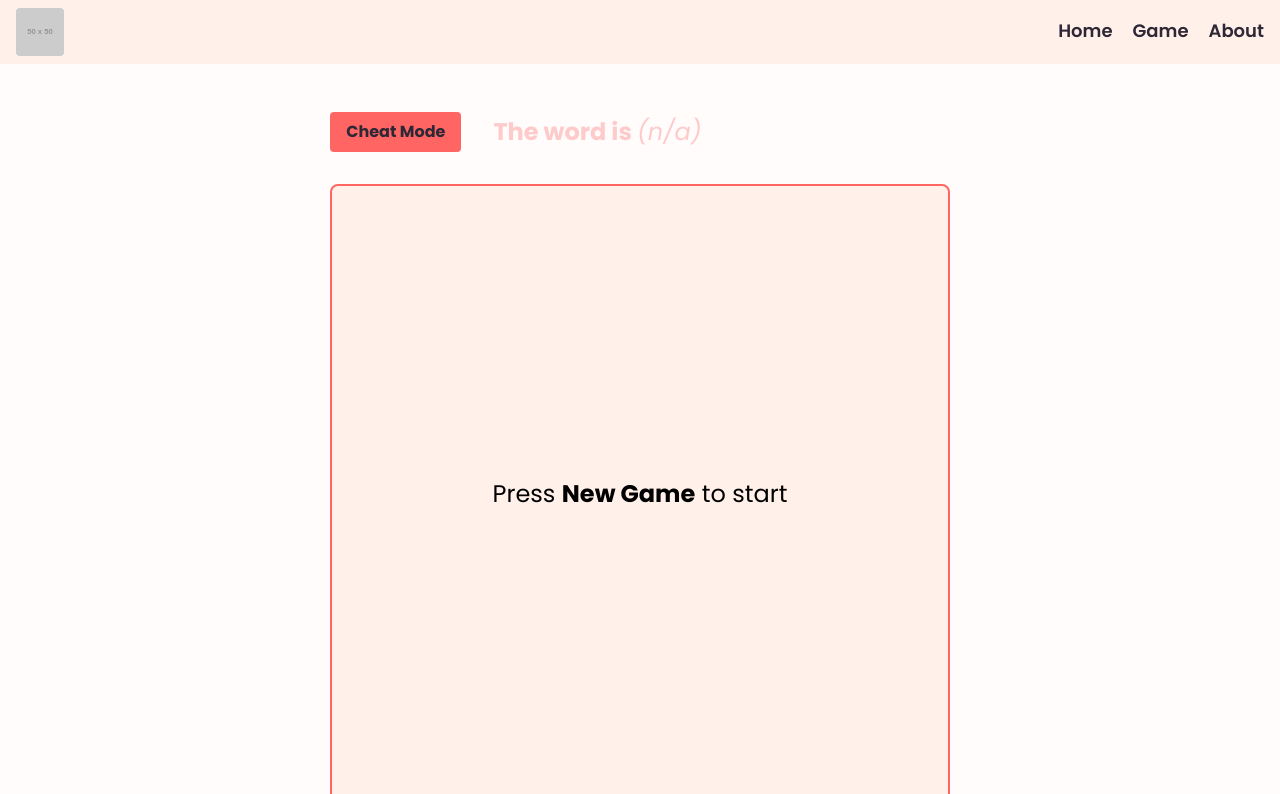
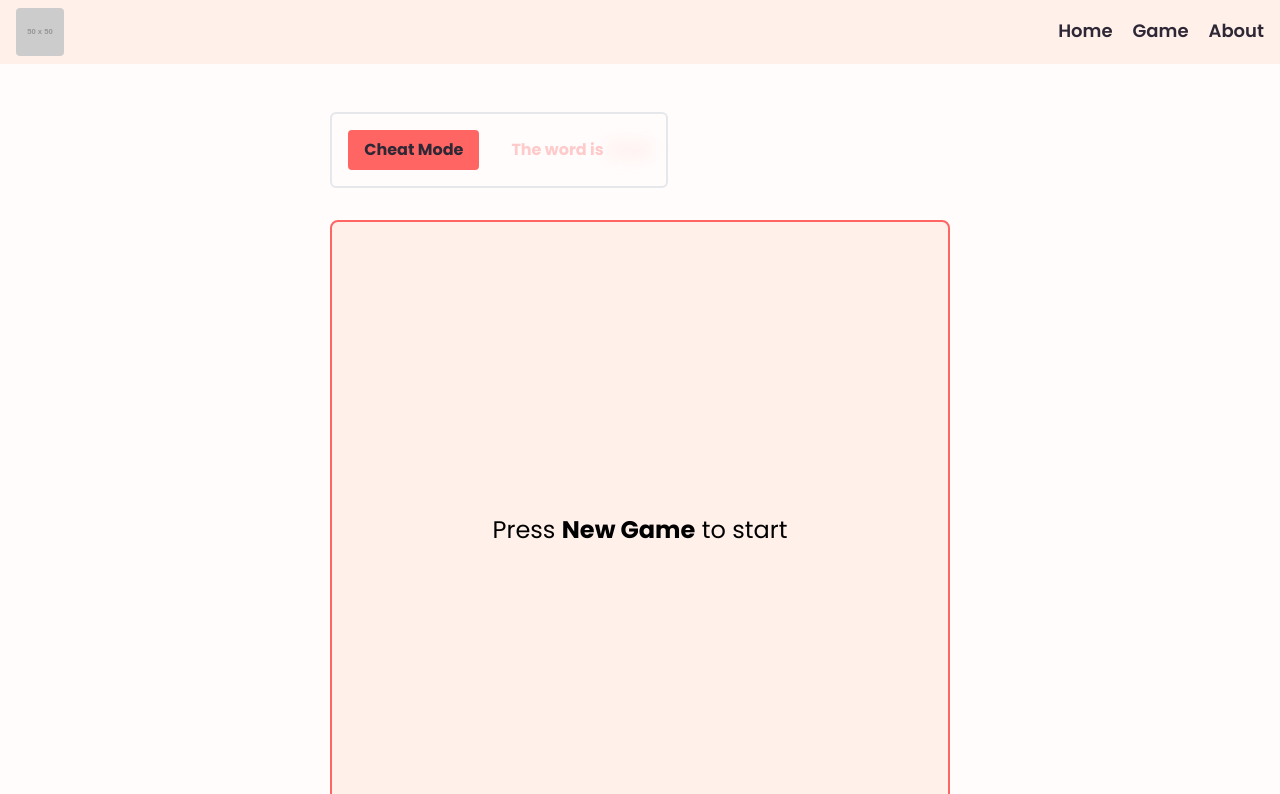
Before and after one commit to austinh-io/RTT-WordGuess, a React (Vite) app: page /rtt-wordguess/game in a window 1280 px wide. Shown: the top 794 px of the page. Built offline with nearby package versions, Linux system fonts and the light colour scheme; some icons are missing.

Commit message:
Refactor debug mode display in Game component

```diff
--- a/src/pages/game/Game.tsx
+++ b/src/pages/game/Game.tsx
@@ -116,25 +116,21 @@ const Game: React.FC = () => {
       variants={pageTransition}>
       <div className='flex flex-grow justify-center items-center px-4 py-12'>
         <main className='flex flex-col items-center gap-8'>
-          <div className='mr-auto flex gap-8 items-center'>
+          <div className='mr-auto flex gap-8 items-center border-solid border-2 p-4 rounded-md'>
             <Button
               onClick={handleSetDebugMode}
               type='danger'>
               Cheat Mode
             </Button>
-            {/* {debugMode && (
-              <p className=' text-red-200 font-bold text-2xl'>
+            {
+              <p className={` text-red-200 font-bold`}>
                 The word is{' '}
-                <i className=' font-normal'>{!!word ? word : '(n/a)'}</i>
-              </p>
-            )} */}
-            {
-              <p
-                className={` text-red-200 font-bold text-2xl ${
-                  debugMode ? 'blur-md' : 'blur-none'
-                }`}>
-                The word is{' '}
-                <i className=' font-normal'>{!!word ? word : '(n/a)'}</i>
+                <i
+                  className={` font-normal transition-all ${
+                    !debugMode ? 'blur' : 'blur-none'
+                  }`}>
+                  {!!word ? word : '(n/a)'}
+                </i>
               </p>
             }
           </div>
```
